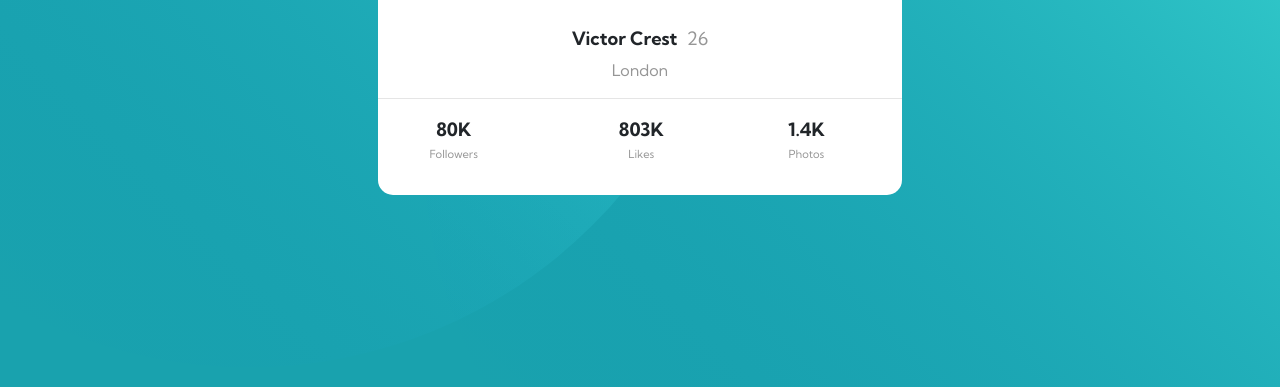
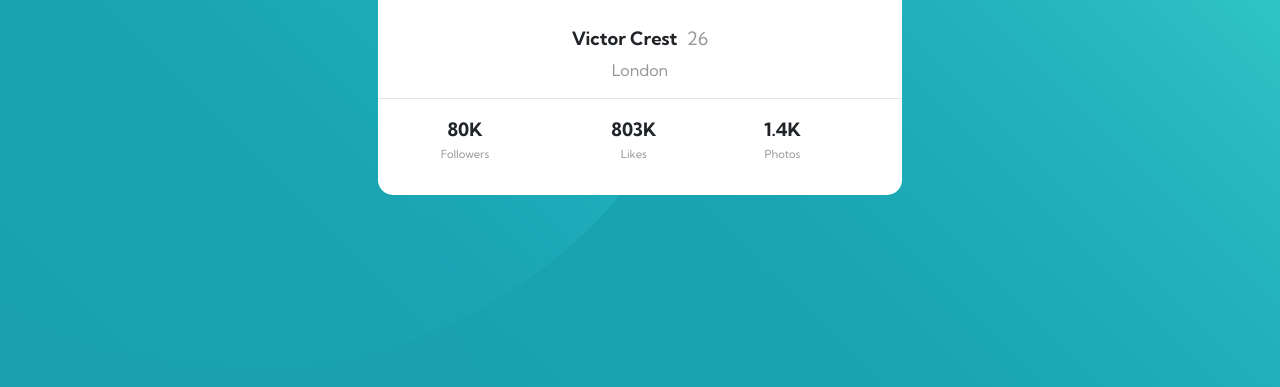
Before and after one commit to DanielJ1337/profile-card-component, a plain HTML site: page index.html in a window 1280 px wide. Shown: the part 498-885 px from the top of the page. Drawn offline with nearby package versions, Linux system fonts and the light colour scheme.

Commit message:
Add files via upload

```diff
--- a/style.css
+++ b/style.css
@@ -69,9 +69,9 @@ body{
 }
 
 table{
-    margin: auto -5%;
+    margin: auto -1% ;
 
-    width: 100%;
+    width: 90%;
 }
 
 .heading{
```
